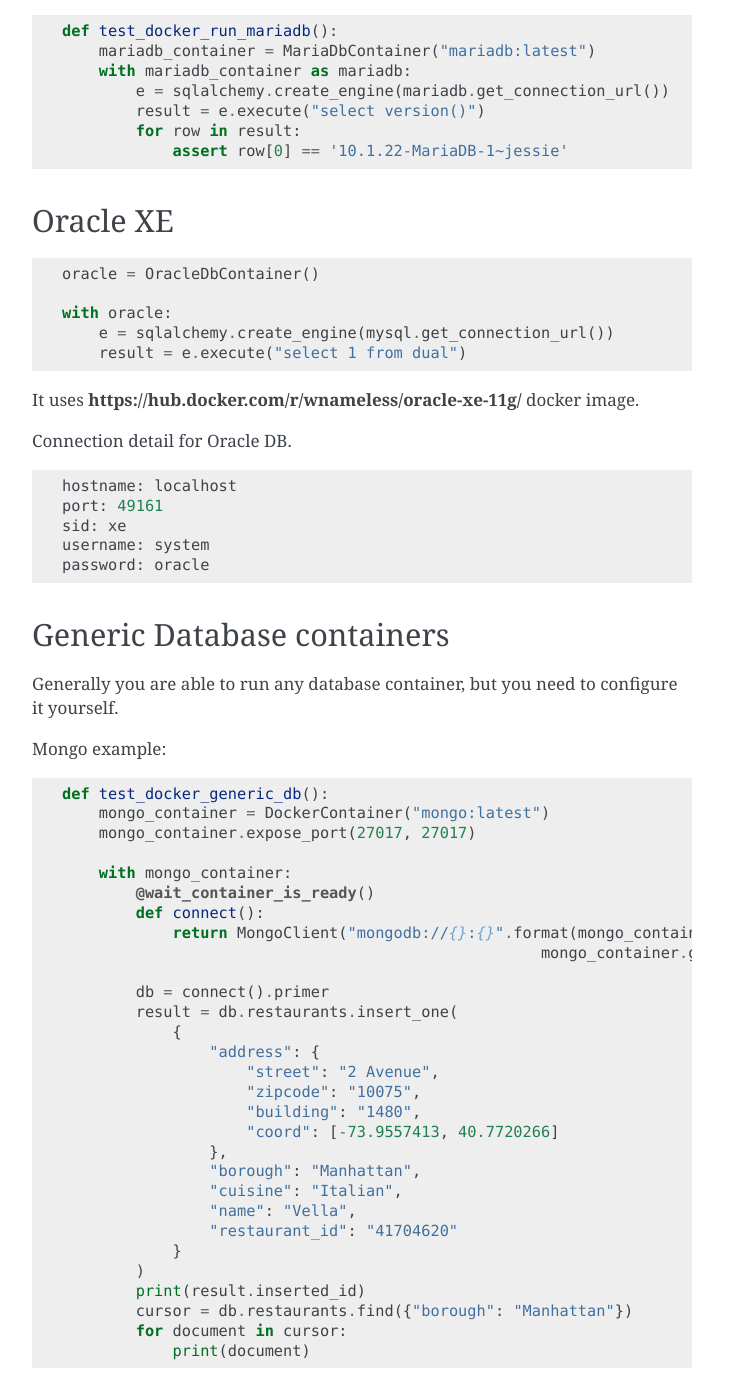
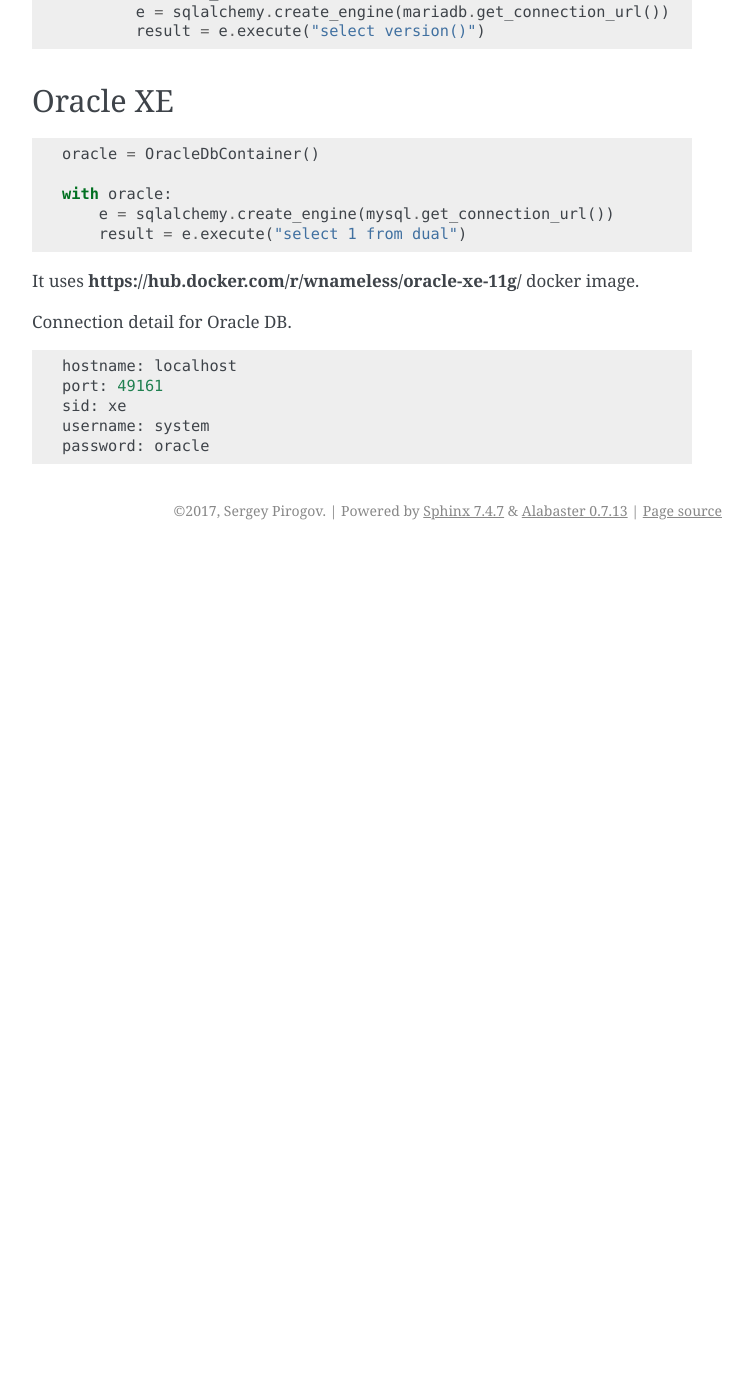
Before and after one commit to testcontainers/testcontainers-python, a Sphinx documentation site: the page built from docs/database.rst, in a window 1280 px wide and 1400 px high, scrolled down 990 px. Shown: the whole window, without its empty margins (388-1141 px from the left). Built offline with Sphinx 7.4.7, drawn with Linux system fonts in a browser that asks for light colours; pages that are not in the unit, such as notebooks, are missing from menus; after the commit the page ends 1540 px from its top, so only the background shows below that; some of the changed text lies outside the part shown.

Commit message:
docs updated

```diff
--- a/docs/database.rst
+++ b/docs/database.rst
@@ -13,8 +13,6 @@
         with config as mysql:
             e = sqlalchemy.create_engine(mysql.get_connection_url())
             result = e.execute("select version()")
-            for row in result:
-                assert row[0] == '5.7.17'
 
 It will spin up MySQL version 5.7. Then you can connect to database with credentials passed in constructor or just
 
@@ -32,8 +30,6 @@
         with postgres_container as postgres:
             e = sqlalchemy.create_engine(postgres.get_connection_url())
             result = e.execute("select version()")
-            for row in result:
-                print("server version:", row[0])
 
 Connection set by using raw python ``psycopg2`` driver for Postgres.
 
@@ -49,8 +45,6 @@
         with mariadb_container as mariadb:
             e = sqlalchemy.create_engine(mariadb.get_connection_url())
             result = e.execute("select version()")
-            for row in result:
-                assert row[0] == '10.1.22-MariaDB-1~jessie'
 
 Oracle XE
 ---------
@@ -74,42 +68,3 @@
     sid: xe
     username: system
     password: oracle
-
-Generic Database containers
----------------------------
-
-Generally you are able to run any database container, but you need to configure it yourself.
-
-Mongo example:
-
-::
-
-    def test_docker_generic_db():
-        mongo_container = DockerContainer("mongo:latest")
-        mongo_container.expose_port(27017, 27017)
-
-        with mongo_container:
-            @wait_container_is_ready()
-            def connect():
-                return MongoClient("mongodb://{}:{}".format(mongo_container.get_container_host_ip(),
-                                                        mongo_container.get_exposed_port(27017)))
-
-            db = connect().primer
-            result = db.restaurants.insert_one(
-                {
-                    "address": {
-                        "street": "2 Avenue",
-                        "zipcode": "10075",
-                        "building": "1480",
-                        "coord": [-73.9557413, 40.7720266]
-                    },
-                    "borough": "Manhattan",
-                    "cuisine": "Italian",
-                    "name": "Vella",
-                    "restaurant_id": "41704620"
-                }
-            )
-            print(result.inserted_id)
-            cursor = db.restaurants.find({"borough": "Manhattan"})
-            for document in cursor:
-                print(document)
```
Also changed, not shown: docs/index.rst (+11 -8 lines), docs/selenium.rst (+4 -4 lines).
